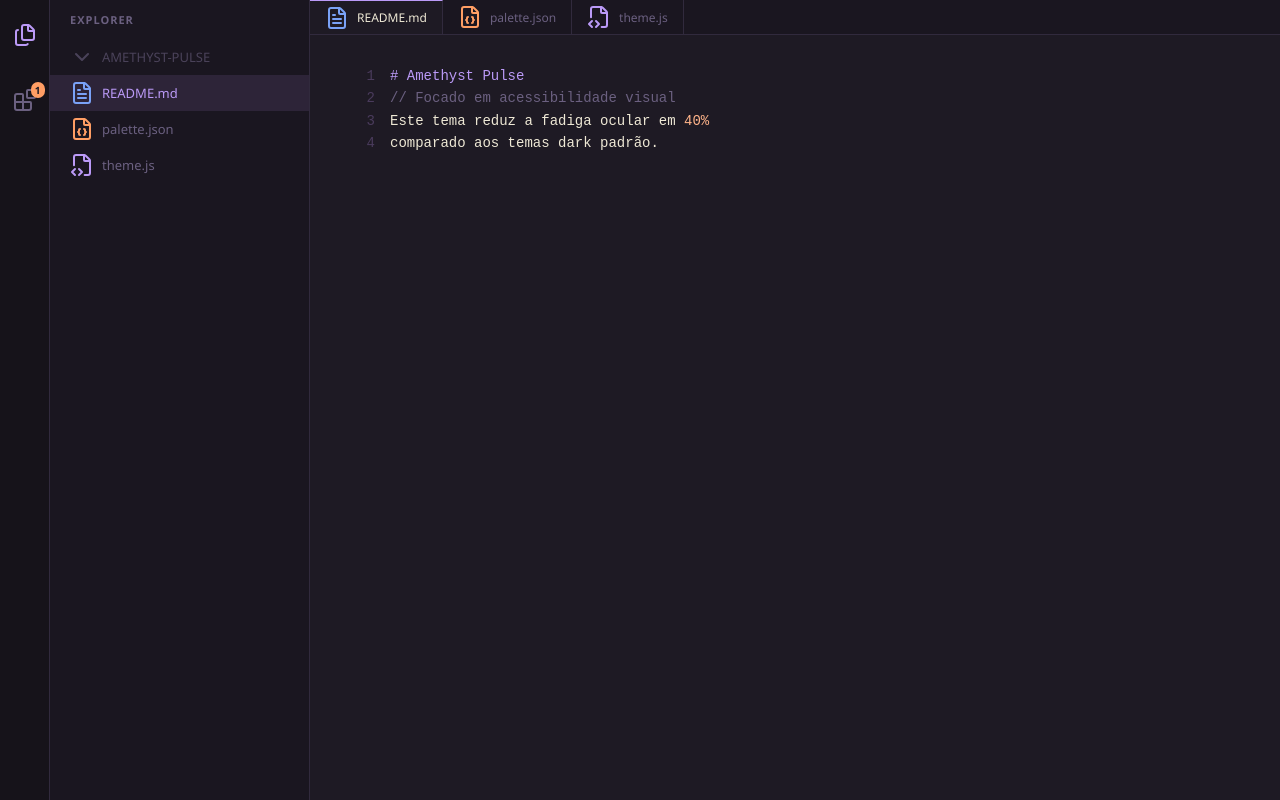
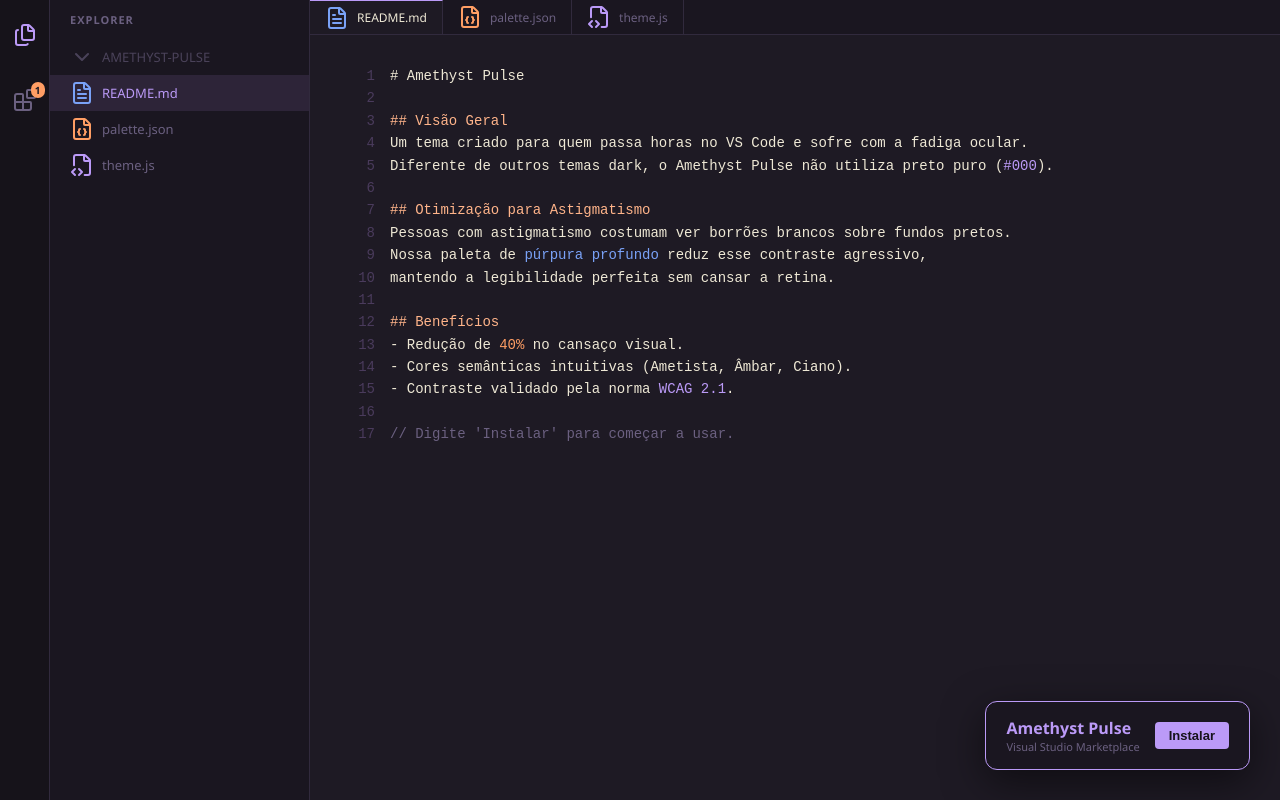
Before and after one commit to jonhsousadev/amethyst-pulse, a website: page docs/index.html in a window 1280 px wide. Drawn offline with nearby package versions, Linux system fonts and the light colour scheme.

Commit message:
fix - website style

```diff
--- a/docs/index.html
+++ b/docs/index.html
@@ -237,9 +237,11 @@
             display: flex; align-items: center; justify-content: center;
             color: var(--kw-purple);
             box-shadow: 0 8px 24px rgba(0,0,0,0.3);
+            flex-shrink: 0;
         }
 
-        .ext-info h1 { font-size: 32px; color: var(--fg-cream); margin-bottom: 5px; }
+        .ext-info { flex: 1; }
+        .ext-info h1 { font-size: 32px; color: var(--fg-cream); margin-bottom: 5px; display: flex; align-items: center; gap: 15px; }
         .ext-info .subtitle { color: var(--text-muted); margin-bottom: 20px; font-size: 14px; }
 
         /* SYNTAX */
@@ -321,12 +323,12 @@
         <div id="view-extension" class="content-view">
             <div class="marketplace-view">
                 <div class="ext-header">
-                    <div class="ext-logo"><img src="./icon.png" alt="icone oficial da extensão"><div>
+                    <div class="ext-logo"><img src="./icon.png" alt="icone oficial da extensão"></div>
                     <div class="ext-info">
-                        <h1>Amethyst Pulse</h1>
+                        <h1><img src="./icon.png" alt="" style="width: 42px; height: 42px; border-radius: 8px;"> Amethyst Pulse</h1>
                         <p class="subtitle">Jonh Sousa • Otimizado para Astigmatismo • v1.0.4</p>
                         <div style="display: flex; gap: 12px;">
-                            <button class="btn-primary">Instalar</button>
+                            <a class="btn-primary" href="https://marketplace.visualstudio.com/items?itemName=JonhSousa.amethyst-pulse&ssr=false#overview" target="_blank" rel="noopener">Instalar</a>
                             <button class="btn-primary" style="background: transparent; border: 1px solid var(--border); color: var(--fg-cream);">Changelog</button>
                         </div>
                     </div>
@@ -358,10 +360,23 @@
                 icon: 'file-text',
                 color: 'var(--fn-blue)',
                 content: `
-                    <span class="line"><span class="c-kw"># Amethyst Pulse</span></span>
-                    <span class="line"><span class="c-cm">// Focado em acessibilidade visual</span></span>
-                    <span class="line">Este tema reduz a fadiga ocular em <span class="c-str">40%</span></span>
-                    <span class="line">comparado aos temas dark padrão.</span>
+                    <span class="line"><span class="c-head"># Amethyst Pulse</span></span>
+                    <span class="line"></span>
+                    <span class="line"><span class="c-str">## Visão Geral</span></span>
+                    <span class="line">Um tema criado para quem passa horas no VS Code e sofre com a fadiga ocular.</span>
+                    <span class="line">Diferente de outros temas dark, o Amethyst Pulse não utiliza preto puro (<span class="c-kw">#000</span>).</span>
+                    <span class="line"></span>
+                    <span class="line"><span class="c-str">## Otimização para Astigmatismo</span></span>
+                    <span class="line">Pessoas com astigmatismo costumam ver borrões brancos sobre fundos pretos.</span>
+                    <span class="line">Nossa paleta de <span class="c-fn">púrpura profundo</span> reduz esse contraste agressivo,</span>
+                    <span class="line">mantendo a legibilidade perfeita sem cansar a retina.</span>
+                    <span class="line"></span>
+                    <span class="line"><span class="c-str">## Benefícios</span></span>
+                    <span class="line">- Redução de <span class="c-ctrl">40%</span> no cansaço visual.</span>
+                    <span class="line">- Cores semânticas intuitivas (Ametista, Âmbar, Ciano).</span>
+                    <span class="line">- Contraste validado pela norma <span class="c-kw">WCAG 2.1</span>.</span>
+                    <span class="line"></span>
+                    <span class="line"><span class="c-cm">// Digite 'Instalar' para começar a usar.</span></span>
                 `
             },
             palette: {
@@ -370,8 +385,12 @@
                 color: 'var(--logic-amber)',
                 content: `
                     <span class="line">{</span>
-                    <span class="line">&nbsp;&nbsp;<span class="c-prop">"bg"</span>: <span class="c-str">"#1e1a24"</span>,</span>
-                    <span class="line">&nbsp;&nbsp;<span class="c-prop">"accent"</span>: <span class="c-str">"#ff9e64"</span></span>
+                    <span class="line">&nbsp;&nbsp;<span class="c-prop">"name"</span>: <span class="c-str">"Amethyst Pulse"</span>,</span>
+                    <span class="line">&nbsp;&nbsp;<span class="c-prop">"colors"</span>: {</span>
+                    <span class="line">&nbsp;&nbsp;&nbsp;&nbsp;<span class="c-prop">"editor.background"</span>: <span class="c-str">"#1e1a24"</span>,</span>
+                    <span class="line">&nbsp;&nbsp;&nbsp;&nbsp;<span class="c-prop">"editor.foreground"</span>: <span class="c-str">"#eee8d5"</span>,</span>
+                    <span class="line">&nbsp;&nbsp;&nbsp;&nbsp;<span class="c-prop">"syntax.keyword"</span>: <span class="c-str">"#bb9af7"</span></span>
+                    <span class="line">&nbsp;&nbsp;}</span>
                     <span class="line">}</span>
                 `
             },
@@ -380,8 +399,10 @@
                 icon: 'file-code-2',
                 color: 'var(--kw-purple)',
                 content: `
-                    <span class="line"><span class="c-kw">export const</span> <span class="c-fn">Theme</span> = () => {</span>
-                    <span class="line">&nbsp;&nbsp;<span class="c-ctrl">return</span> <span class="c-str">"Pulse"</span>;</span>
+                    <span class="line"><span class="c-kw">const</span> <span class="c-fn">activateTheme</span> = (config) => {</span>
+                    <span class="line">&nbsp;&nbsp;<span class="c-ctrl">if</span> (!config) <span class="c-ctrl">return</span>;</span>
+                    <span class="line">&nbsp;&nbsp;<span class="c-cm">// Aplica suavização de contraste</span></span>
+                    <span class="line">&nbsp;&nbsp;console.<span class="c-fn">log</span>(<span class="c-str">"Amethyst Pulse Active"</span>);</span>
                     <span class="line">}</span>
                 `
             }
```
